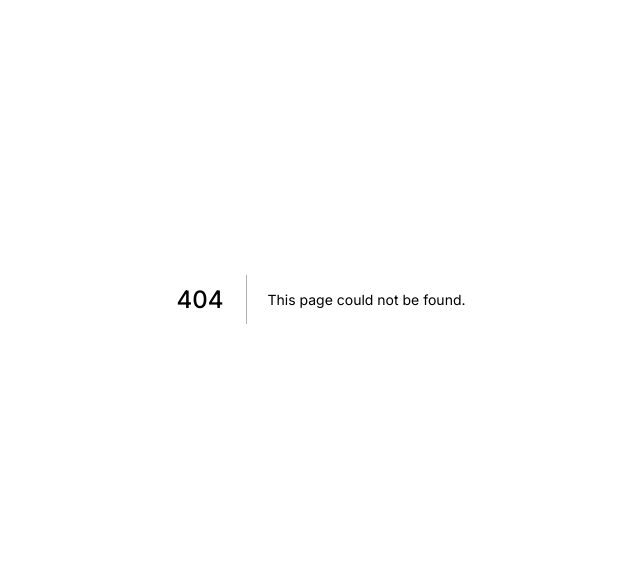
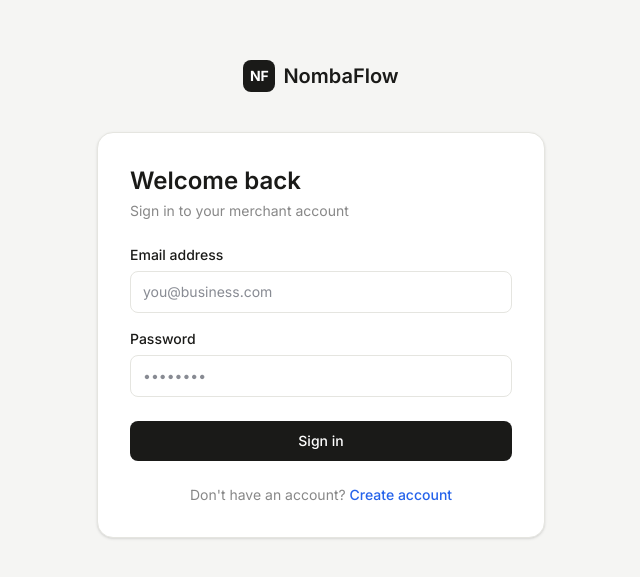
Before and after one commit to Vitalisn4/NombaFlow, a Next.js app in the folder apps/web/: page /login in a window 1280 px wide. Before the commit this address had no page. Shown: the part 101-678 px from the top of the page, without its empty margins (319-959 px from the left). Built offline with nearby package versions, Linux system fonts and the light colour scheme.

Commit message:
feat(web): add login page with form validation and error handling [#17]

```diff
--- /dev/null
+++ b/apps/web/app/(auth)/login/page.tsx
@@ -0,0 +1,121 @@
+'use client';
+
+import { useState } from 'react';
+import { useForm } from 'react-hook-form';
+import { zodResolver } from '@hookform/resolvers/zod';
+import { z } from 'zod';
+import Link from 'next/link';
+import { useRouter } from 'next/navigation';
+
+const loginSchema = z.object({
+  email: z.string().email('Please enter a valid email address'),
+  password: z.string().min(8, 'Password must be at least 8 characters'),
+});
+
+type LoginForm = z.infer<typeof loginSchema>;
+
+export default function LoginPage() {
+  const router = useRouter();
+  const [serverError, setServerError] = useState('');
+  const [loading, setLoading] = useState(false);
+
+  const {
+    register,
+    handleSubmit,
+    formState: { errors },
+  } = useForm<LoginForm>({
+    resolver: zodResolver(loginSchema),
+  });
+
+  const onSubmit = async (data: LoginForm) => {
+    setLoading(true);
+    setServerError('');
+    try {
+      const res = await fetch('/api/auth/login', {
+        method: 'POST',
+        headers: { 'Content-Type': 'application/json' },
+        body: JSON.stringify(data),
+      });
+      const result = await res.json();
+      if (!res.ok) {
+        setServerError(result.error?.message || 'Invalid email or password');
+        return;
+      }
+      router.push('/dashboard');
+    } catch {
+      setServerError('Something went wrong. Please try again.');
+    } finally {
+      setLoading(false);
+    }
+  };
+
+  return (
+    <div className="bg-white rounded-2xl border border-[#e5e5e0] p-8 shadow-sm">
+      <div className="mb-6">
+        <h1 className="text-2xl font-semibold text-[#1a1a18]">Welcome back</h1>
+        <p className="text-sm text-[#888] mt-1">Sign in to your merchant account</p>
+      </div>
+
+      {serverError && (
+        <div className="mb-4 p-3 bg-red-50 border border-red-200 rounded-lg text-sm text-red-600">
+          {serverError}
+        </div>
+      )}
+
+      <form onSubmit={handleSubmit(onSubmit)} className="space-y-4">
+        <div>
+          <label className="block text-sm font-medium text-[#1a1a18] mb-1.5">
+            Email address
+          </label>
+          <input
+            {...register('email')}
+            type="email"
+            placeholder="you@business.com"
+            className={`w-full px-3 py-2.5 rounded-lg border text-sm outline-none transition-colors ${
+              errors.email
+                ? 'border-red-400 bg-red-50 focus:border-red-500'
+                : 'border-[#e5e5e0] focus:border-[#1a1a18]'
+            }`}
+          />
+          {errors.email && (
+            <p className="mt-1 text-xs text-red-500">{errors.email.message}</p>
+          )}
+        </div>
+
+        <div>
+          <label className="block text-sm font-medium text-[#1a1a18] mb-1.5">
+            Password
+          </label>
+          <input
+            {...register('password')}
+            type="password"
+            placeholder="••••••••"
+            className={`w-full px-3 py-2.5 rounded-lg border text-sm outline-none transition-colors ${
+              errors.password
+                ? 'border-red-400 bg-red-50 focus:border-red-500'
+                : 'border-[#e5e5e0] focus:border-[#1a1a18]'
+            }`}
+          />
+          {errors.password && (
+            <p className="mt-1 text-xs text-red-500">{errors.password.message}</p>
+          )}
+        </div>
+
+        <button
+          type="submit"
+          disabled={loading}
+          className="w-full bg-[#1a1a18] text-white py-2.5 rounded-lg text-sm font-medium hover:bg-[#2a2a28] transition-colors disabled:opacity-60 disabled:cursor-not-allowed mt-2"
+        >
+          {loading ? 'Signing in...' : 'Sign in'}
+        </button>
+      </form>
+
+      <p className="text-center text-sm text-[#888] mt-6">
+        Don&apos;t have an account?{' '}
+        <Link href="/register" className="text-[#2563eb] hover:underline font-medium">
+          Create account
+        </Link>
+      </p>
+    </div>
+  );
+}
```
